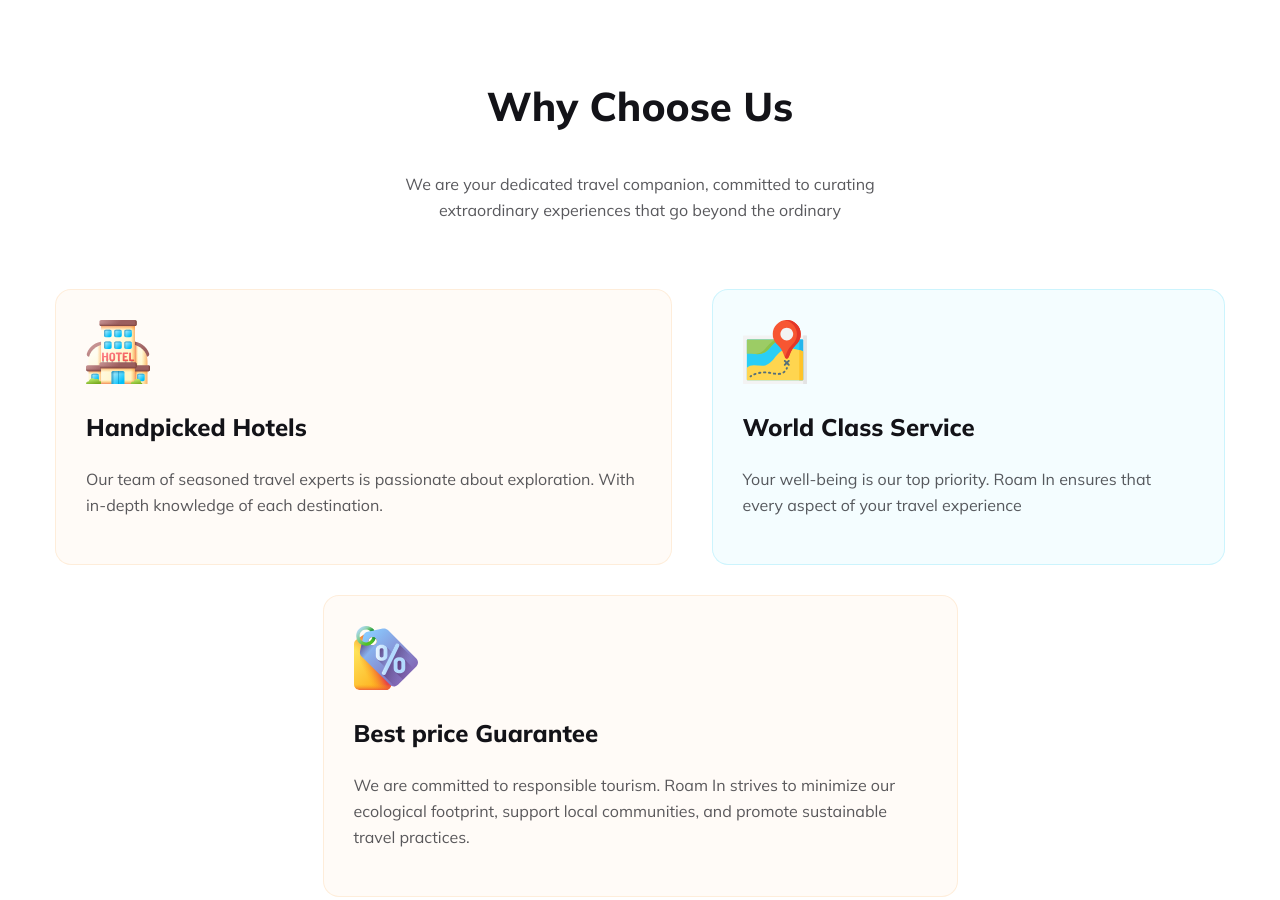
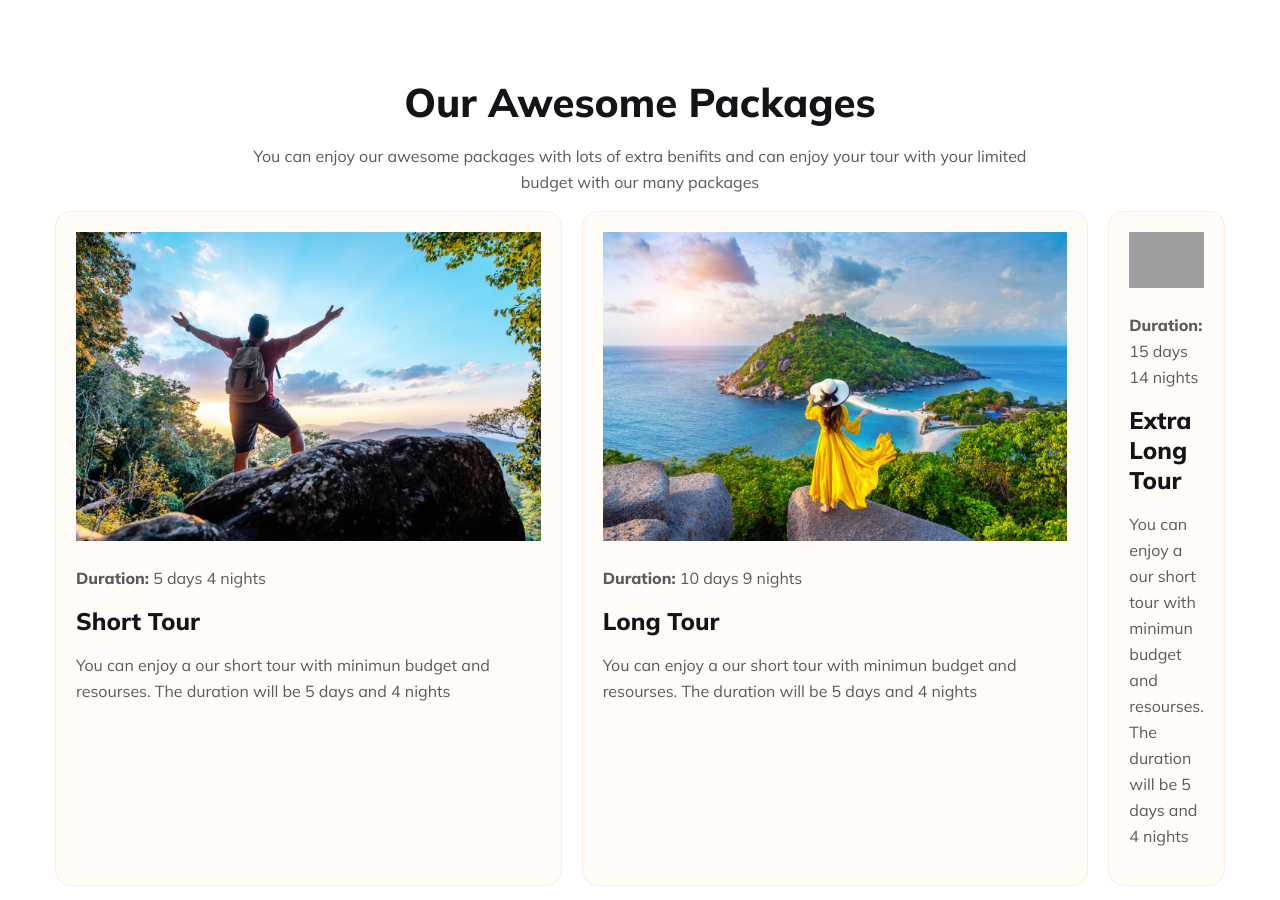
Before and after one commit to ZakariaBinMoti/B9A2-Roam-In-Your-travel-partner, a plain HTML site: page index.html in a window 1280 px wide. Shown: the part 2496-3396 px from the top of the page. Drawn offline with Linux system fonts and the light colour scheme; grey boxes are pictures that could not be loaded.

Commit message:
Extra section  our packages is added

```diff
--- a/index.html
+++ b/index.html
@@ -145,6 +145,39 @@
 
 
 
+        <!-- Our Packages  -->
+
+        <section class="packages">
+            <div class="packages-title">
+                <h3>Our Awesome Packages</h3>
+                <p>You can enjoy our awesome packages with lots of extra benifits and can enjoy your tour with your limited <br> budget with  our many packages</p>
+            </div>
+            <div class="Packages-div">
+                <div>
+                    <img src="images/short tour.jpg" alt="">
+                    <h5><span>Duration:</span> 5 days 4 nights</h5>
+                    <h3>Short Tour</h3>
+                    <p>You can enjoy a our short tour with minimun budget and resourses. The duration will be 5 days and 4 nights</p>
+                </div>
+                <div>
+                    <img src="images/long tour.jpg" alt="">
+                    <h5><span>Duration:</span> 10 days 9 nights</h5>
+                    <h3>Long Tour</h3>
+                    <p>You can enjoy a our short tour with minimun budget and resourses. The duration will be 5 days and 4 nights</p>
+                </div>
+                <div>
+                    <img src="images/extra long tour.jpg" alt="">
+                    <h5><span>Duration:</span> 15 days 14 nights</h5>
+                    <h3>Extra Long Tour</h3>
+                    <p>You can enjoy a our short tour with minimun budget and resourses. The duration will be 5 days and 4 nights</p>
+                </div>
+            </div>
+        </section>
+
+
+
+
+
         <!-- why choose us  -->
 
         <section>
--- a/styles/roamIn.css
+++ b/styles/roamIn.css
@@ -166,7 +166,7 @@ body {
 
 /* destination  */
 
-.destination-title h3{
+.destination-title h3 {
     color: #131318;
     text-align: center;
     font-family: 'Mulish';
@@ -177,7 +177,7 @@ line-height: normal;
     margin-top: 50px;
 }
 
-.destination-title p{
+.destination-title p {
     color: rgba(19, 19, 24, 0.70);
     text-align: center;
     font-family: 'Mulish';
@@ -188,17 +188,19 @@ line-height: 26px;
     margin-bottom: 50px;
 }
 
-.grid img{
+.grid img {
     width: 100%;
 }
 
-.grid .first-row, .second-row, .third-row{
+.grid .first-row,
+.second-row,
+.third-row {
     display: flex;
     justify-content: space-between;
     margin-bottom: 24px;
 }
 
-.destination-img{
+.destination-img {
     color: #FFF;
     font-family: 'Mulish';
     font-size: 28px;
@@ -208,12 +210,94 @@ line-height: normal;
     position: relative;
 }
 
-.img-text{
+.img-text {
     position: absolute;
     top: 50%;
     left: 50%;
     transform: translate(-50%, -50%);
 }
+
+
+
+
+
+/* our packages  */
+
+.packages-title h3 {
+    color: #131318;
+    text-align: center;
+    font-family: 'Mulish';
+    font-size: 40px;
+    font-style: normal;
+    font-weight: 800;
+    line-height: normal;
+    margin: 80px 0px 0px 0px;
+}
+
+.packages-title p {
+    color: rgba(19, 19, 24, 0.70);
+    text-align: center;
+    font-family: 'Mulish';
+    font-size: 16px;
+    font-style: normal;
+    font-weight: 400;
+    line-height: 26px;
+    /* 162.5% */
+}
+
+.Packages-div {
+    display: flex;
+    gap: 20px;
+}
+
+.Packages-div img {
+    width: 100%;
+}
+
+.Packages-div h5 {
+    color: #5A5A5D;
+    font-family: 'Mulish';
+    font-size: 16px;
+    font-style: normal;
+    font-weight: 400;
+    line-height: 26px;
+    margin: 20px 0px 15px 0px;
+    padding: 0px;
+}
+
+.Packages-div h3 {
+    color: #131318;
+    font-family: 'Mulish';
+    font-size: 24px;
+    font-style: normal;
+    font-weight: 800;
+    line-height: normal;
+    margin: 0px;
+    padding: 0px;
+}
+
+.Packages-div p {
+    color: #5A5A5D;
+    font-family: 'Mulish';
+    font-size: 16px;
+    font-style: normal;
+    font-weight: 400;
+    line-height: 26px;
+}
+
+.Packages-div span {
+    font-weight: 800;
+}
+
+.Packages-div div {
+    border-radius: 16px;
+    border: 1px solid rgba(251, 181, 99, 0.20);
+
+    background-color: rgba(251, 181, 99, 0.05);
+    padding: 20px;
+}
+
+
 
 
 /* choose us  */
@@ -246,12 +330,14 @@ position: relative;
     /* 162.5% */
 }
 
-.choose-us .div1{
+.choose-us .div1 {
     text-align: center;
     padding: 20px;
     max-width: 573px;
 }
-.choose-us .div4, .div2{
+
+.choose-us .div4,
+.div2 {
     max-width: 573px;
     border-radius: 16px;
     padding: 30px;
@@ -542,7 +628,7 @@ hr {
 }
 
 
-.popular ul>li{
+.popular ul>li {
     color: rgba(19, 19, 24, 0.70);
 
     font-family: 'Mulish';
@@ -602,13 +688,16 @@ line-height: 26px;
     }
 
     .input-field-container,
-    .place-div, .choose-midle {
+    .place-div,
+    .choose-midle,
+    .Packages-div {
         flex-direction: column;
     }
 
     .choose-midle {
         width: 100%;
     }
+
     .Newsletter-div {
         flex-direction: column;
         gap: 20px;
@@ -619,7 +708,9 @@ line-height: 26px;
         width: 100%;
     }
 
-    .grid .first-row, .second-row, .third-row{
+    .grid .first-row,
+    .second-row,
+    .third-row {
         flex-direction: column;
         gap: 20px;
     }
```
Also changed, not shown: images/long tour.jpg (added), images/short tour.jpg (added), 1 other file. Lines whose indentation alone changed are shown as unchanged.
